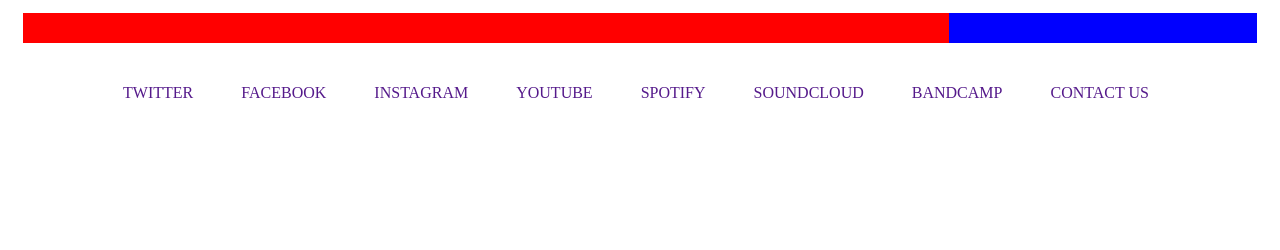
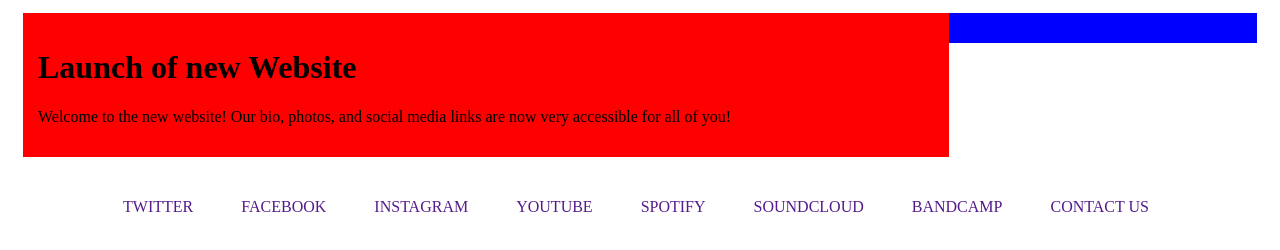
Before and after one commit to CrowRed/holdforhome, a plain HTML site: page index2.html in a window 1280 px wide. Shown: the part 558-808 px from the top of the page. Drawn offline with Linux system fonts and the light colour scheme.

Commit message:
News added

```diff
--- a/index2.html
+++ b/index2.html
@@ -29,6 +29,11 @@
 
     <div id="row1" class="row">
       <div id="news" class="col-9" style="background-color:red;">
+
+  <h1>Launch of new Website</h1>
+  <p>Welcome to the new website! Our bio, photos, and social media links are now very accessible for all of you!</p>
+
+
       </div>
       <div id="twitter" class="col-3" style="background-color:blue;">
       </div>
```
